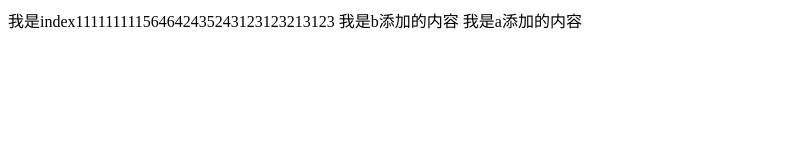
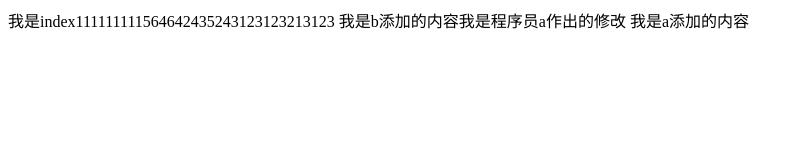
Before and after one commit to 15624929020/gitdemo, a plain HTML site: page index.html in a window 1280 px wide. Shown: the whole page, without its empty margins (0-803 px from the left). Drawn offline with Linux system fonts and the light colour scheme.

Commit message:
‘程序员a的修改’

```diff
--- a/index.html
+++ b/index.html
@@ -7,7 +7,7 @@
 </head>
 <body>
     我是index111111111564642435243123123213123
-    我是b添加的内容
+    我是b添加的内容我是程序员a作出的修改
     我是a添加的内容
 </body>
 </html>
```
